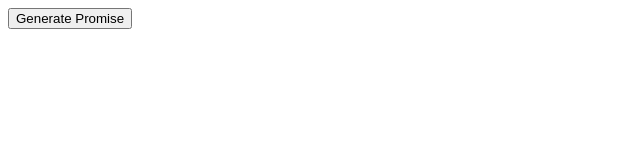
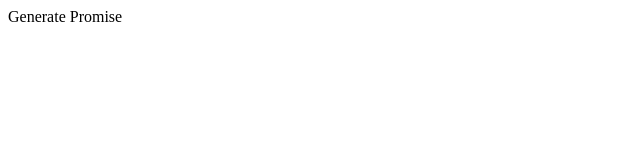
Before and after one commit to acciojob/js-promise-update-text-Cuckss, a website: page main.html in a window 1280 px wide. Shown: the whole page, without its empty margins (0-640 px from the left). Drawn offline with Linux system fonts and the light colour scheme.

Commit message:
created a submission

```diff
--- a/main.html
+++ b/main.html
@@ -7,8 +7,8 @@
 
   <body>
     <!-- do not modify this file -->
-    <div id="output"></div>
-   <button onclick="test()">Generate Promise</button>
+    <div id="output" onclick="test()">Generate Promise</div>
+
     <script type="text/javascript" src="./script.js"></script>
   </body>
 </html>
```
